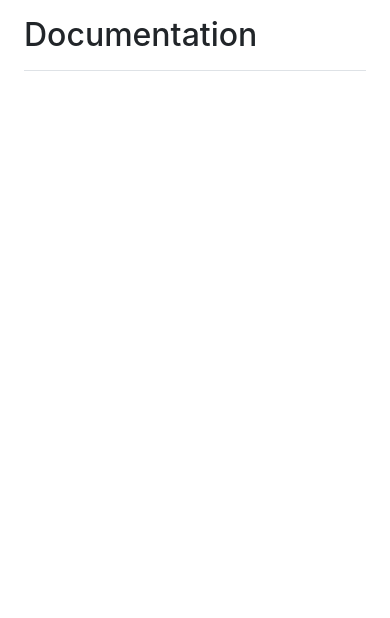
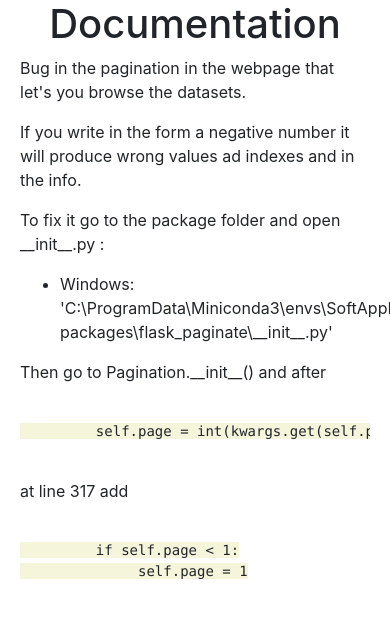
Before and after one commit to Alessandro201/SoftAppProject, a Flask app: page /documentation in a window 390 px wide; the page is wider, and only the part inside the window is pictured. Shown: the part 56-674 px from the top of that part. Run offline with Flask 2, Linux system fonts and the light colour scheme; parts of the project's set-up code (start-up, migrations or seed data) failed here and were passed over; some libraries are stand-ins or nearby versions.

Commit message:
- Fixed the two functions to browse the datasets. There is a minor bug in flask-paginate, I've added to documentation.html the way to solve it but it's really something minor

```diff
--- a/templates/documentation.html
+++ b/templates/documentation.html
@@ -2,146 +2,37 @@
 {% block title %}Documentation{% endblock %}
 
 {% block head %}
-<meta http-equiv="Content-Type" content="text/html; charset=UTF-8">
-<link rel="stylesheet" type="text/css" href="pyinstxtractor-master_files/_pydoc.css">
-<script src="https://unpkg.com/feather-icons"></script>
 {% endblock %}
 
 {% block DocumentationNavBar %}class="nav-item active"{% endblock %}
 {% block FunctionsNavBar %}class="nav-link dropdown-toggle"{% endblock %}
 
 {% block style %}
-    div.body {
-        padding-left: 0;
-        padding-right: 0;
-    }
-
-    .bd-placeholder-img {
-        font-size: 1.125rem;
-        text-anchor: middle;
-        -webkit-user-select: none;
-        -moz-user-select: none;
-        -ms-user-select: none;
-        user-select: none;
-    }
-
-    @media (min-width: 768px) {
-        .bd-placeholder-img-lg {
-            font-size: 3.5rem;
-        }
-    }
 
 {% endblock %}
 
 
 {% block content %}
-<div class="container-fluid">
-    <div class="row">
-        <nav class="col-md-2.6 d-none d-md-block bg-light sidebar">
-            <div class="sidebar-sticky">
-                <ul class="nav flex-column" style="padding: 0.5rem">
-                    <li>
-                        <form class="form-inline" action="/documentation/search" >
-                            <input type="text" class="form-control form-control-dark " name="page" placeholder="Search" aria-label="Search">
-                            <button class="btn btn-primary" type="submit" name="query" aria-label="Search">Search</button>
-                        </form>
+    <h1>Documentation</h1>
+    <p>Bug in the pagination in the webpage that let's you browse the datasets.</p>
+    <p>If you write in the form a negative number it will produce wrong values ad indexes and in the info.</p>
+    <p>To fix it go to the package folder and open __init__.py :</p>
+        <ul>
+        <li>Windows: 'C:\ProgramData\Miniconda3\envs\SoftAppProject\Lib\site-packages\flask_paginate\__init__.py'</li>
+        </ul>
+    <p>Then go to Pagination.__init__() and after
 
-                    </li>
-                    <li class="nav-item">
-                        <a class="nav-link active" href="/documentation">
-                            <img src="static\hexagon.svg" alt="documentation_icon" width="24px" height="24px">
-                            Index <span class="sr-only">(current)</span>
-                        </a>
-                    </li>
-                    <li class="nav-item">
-                        <a class="nav-link" href="#">
-                            <span data-feather="file"></span>
-                            Orders
-                        </a>
-                    </li>
-                    <li class="nav-item">
-                        <a class="nav-link" href="#">
-                            <span data-feather="shopping-cart"></span>
-                            Products
-                        </a>
-                    </li>
-                    <li class="nav-item">
-                        <a class="nav-link" href="#">
-                            <span data-feather="users"></span>
-                            Customers
-                        </a>
-                    </li>
-                    <li class="nav-item">
-                        <a class="nav-link" href="#">
-                            <span data-feather="bar-chart-2"></span>
-                            Reports
-                        </a>
-                    </li>
-                    <li class="nav-item">
-                        <a class="nav-link" href="#">
-                            <span data-feather="layers"></span>
-                            Integrations
-                        </a>
-                    </li>
-                </ul>
+        <pre >
+             <code style="background: beige">
+         self.page = int(kwargs.get(self.page_parameter, 1))</code>
+         </pre>
 
-                <h6 class="sidebar-heading d-flex justify-content-between align-items-center px-3 mt-4 mb-1 text-muted">
-                    <span>Saved reports</span>
-                    <a class="d-flex align-items-center text-muted" href="#">
-                        <span data-feather="plus-circle"></span>
-                    </a>
-                </h6>
-                <ul class="nav flex-column mb-2">
-                    <li class="nav-item">
-                        <a class="nav-link" href="#">
-                            <span data-feather="file-text"></span>
-                            Current month
-                        </a>
-                    </li>
-                    <li class="nav-item">
-                        <a class="nav-link" href="#">
-                            <span data-feather="file-text"></span>
-                            Last quarter
-                        </a>
-                    </li>
-                    <li class="nav-item">
-                        <a class="nav-link" href="#">
-                            <span data-feather="file-text"></span>
-                            Social engagement
-                        </a>
-                    </li>
-                    <li class="nav-item">
-                        <a class="nav-link" href="#">
-                            <span data-feather="file-text"></span>
-                            Year-end sale
-                        </a>
-                    </li>
-                </ul>
-            </div>
-        </nav>
+        at line 317 add</p>
 
-        <main role="main" class="col-md-9 ml-sm-auto col-lg-10 px-4">
-            <div class="d-flex justify-content-between flex-wrap flex-md-nowrap align-items-center pt-3 pb-2 mb-3 border-bottom">
-                <h1 class="h2">Documentation</h1>
-            </div>
-
-            <canvas class="my-4 w-100" id="myChart" width="900" height="380"></canvas>
-
-        </main>
-    </div>
-</div>
-
-
-
-<script src="https://code.jquery.com/jquery-3.3.1.slim.min.js"
-        integrity="sha384-q8i/X+965DzO0rT7abK41JStQIAqVgRVzpbzo5smXKp4YfRvH+8abtTE1Pi6jizo"
-        crossorigin="anonymous"></script>
-<script>window.jQuery || document.write('<script src="/docs/4.3/assets/js/vendor/jquery-slim.min.js"><\/script>')</script>
-<script src="/docs/4.3/dist/js/bootstrap.bundle.min.js"
-        integrity="sha384-xrRywqdh3PHs8keKZN+8zzc5TX0GRTLCcmivcbNJWm2rs5C8PRhcEn3czEjhAO9o"
-        crossorigin="anonymous"></script>
-<script src="https://cdnjs.cloudflare.com/ajax/libs/feather-icons/4.9.0/feather.min.js"></script>
-<script src="https://cdnjs.cloudflare.com/ajax/libs/Chart.js/2.7.3/Chart.min.js"></script>
-<script src="dashboard.js"></script>
+         <pre >
+             <code style="background: beige">
+         if self.page &#60; 1:
+              self.page = 1</code>
+         </pre>
 
 {% endblock %}
--- a/website.py
+++ b/website.py
@@ -78,7 +78,7 @@ def download():
     return output
 
 
-@app.route('/tableGenesEvidences/')
+@app.route('/tableGenesEvidences/', methods=['GET', 'POST'])
 def genesTable():
     """A webpage which lets you go through gene data table.
     To do the pagination it uses Pagination() from flask-paginate"""
@@ -89,13 +89,10 @@ def genesTable():
     per_page = 30
 
     # Get the page from the form to let the user go to a specific page
-    try:
-        page = int(request.form['page'])
-        if page < 1:
-            page = 1
 
-    except (KeyError, ValueError):
-        page = request.args.get(get_page_parameter(), type=int, default=1)
+    page = int(request.args.get(get_page_parameter(), type=int, default=1))
+    if page < 1:
+        flash('You need to insert a positive number!')
 
     # start and end index of the table
     start = page * per_page
@@ -125,13 +122,10 @@ def diseasesTable():
     per_page = 30
 
     # Get the page from the form to let the user go to a specific page
-    try:
-        page = int(request.form['page'])
-        if page < 1:
-            page = 1
-
-    except (KeyError, ValueError):
-        page = request.args.get(get_page_parameter(), type=int, default=1)
+    # The value of "page" is taken with functions from flask-paginate otherwise it raises errors
+    page = int(request.args.get(get_page_parameter(), type=int, default=1))
+    if page < 1:
+        flash('You need to insert a positive number!')
 
     # start and end index of the table
     start = page * per_page
```
